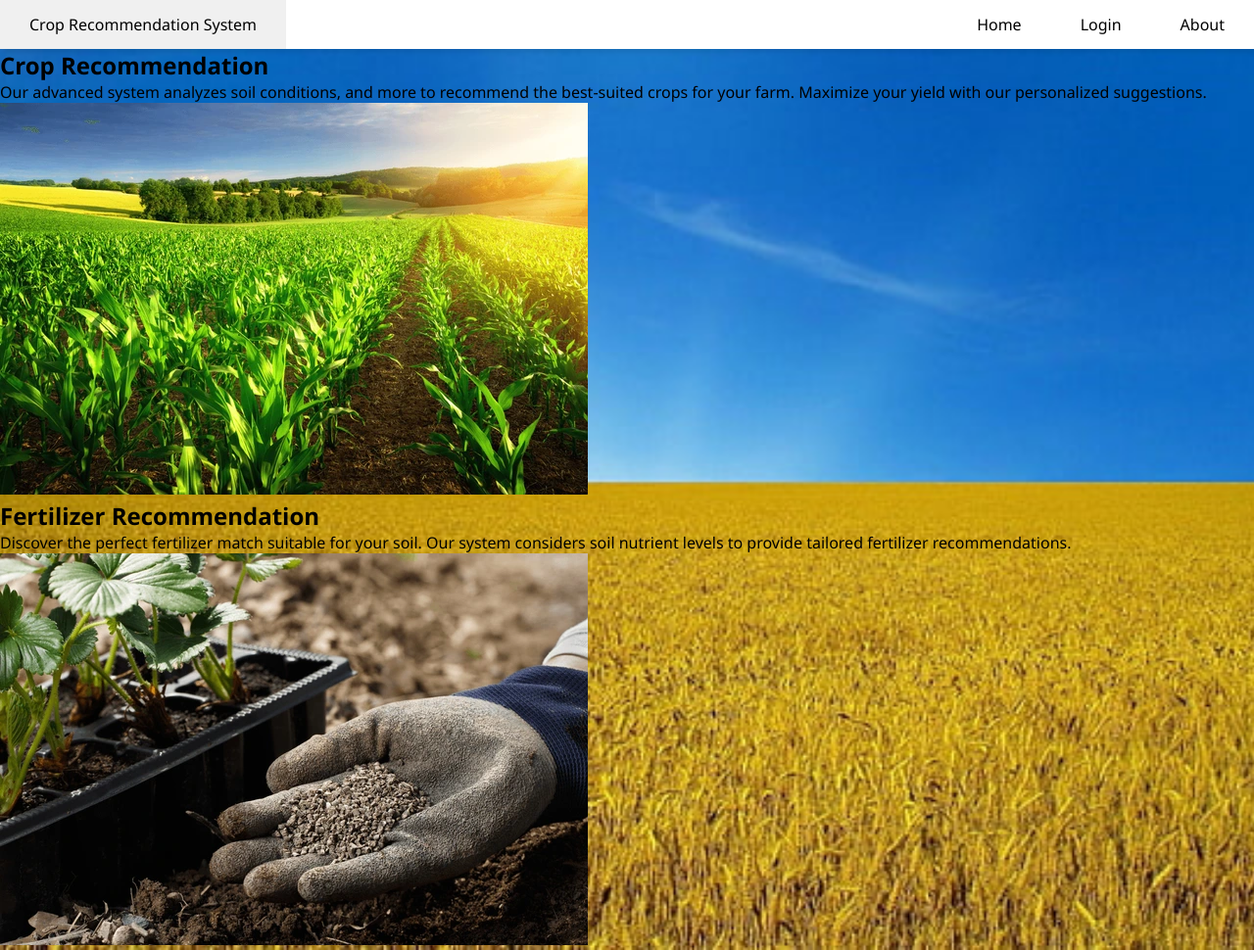
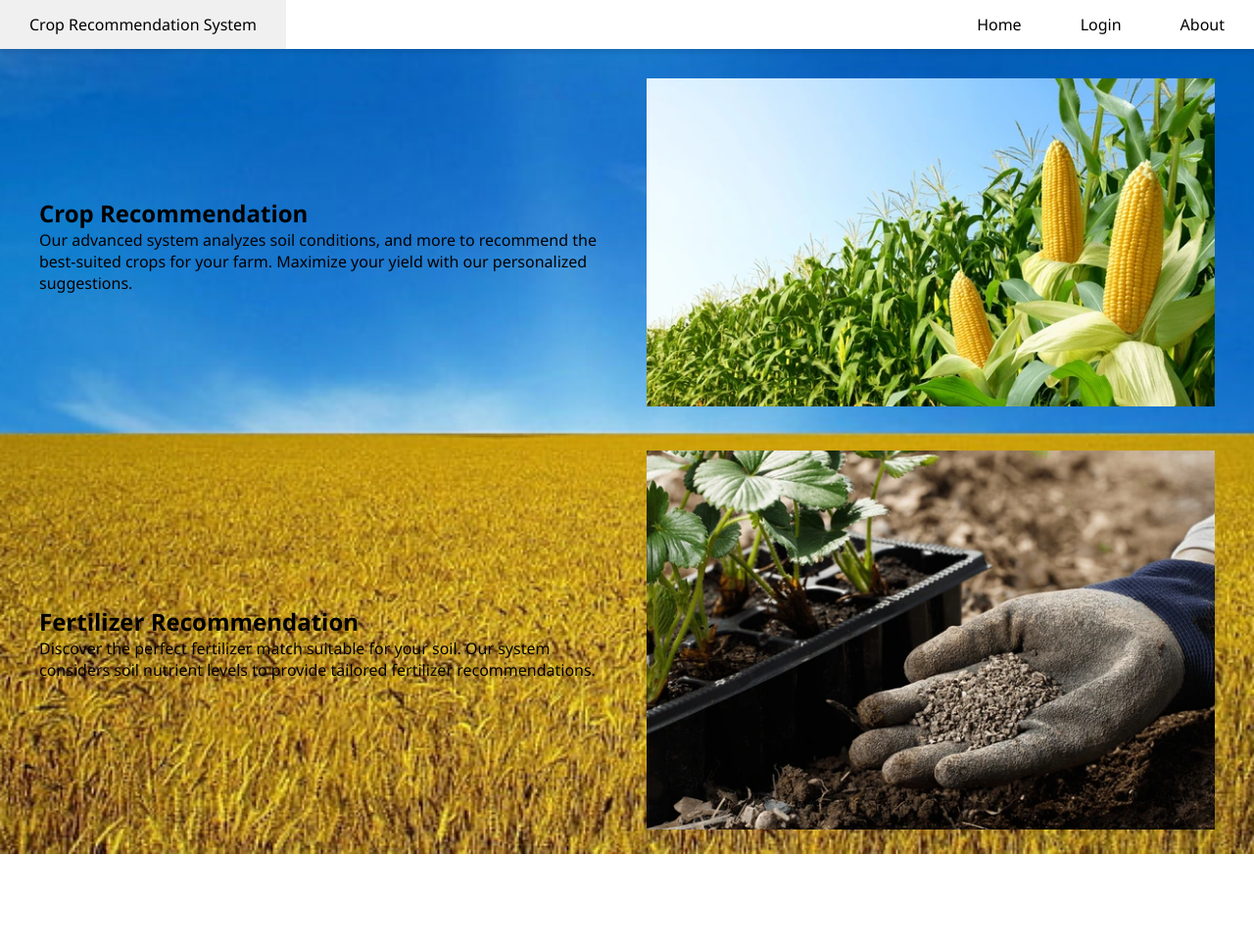
Before and after one commit to BirendraKSharma/minor_project, a Flask app: page / in a window 1280 px wide. Shown: the whole page at 98% size. After the commit the page ends 872 px from the top, so only its background shows below. Run offline with Flask 3, Linux system fonts and the light colour scheme; parts of the project's set-up code (start-up, migrations or seed data) failed here and were passed over; some libraries are stand-ins or nearby versions.

Commit message:
final change form birendra

```diff
--- a/app.py
+++ b/app.py
@@ -34,6 +34,11 @@ mysql = MySQL(app)
 @app.route('/homepage')
 def homepage():
     return render_template('homepage.html')
+
+#ger recommend page
+@app.route('/index')
+def redirect_1():
+    return render_template('index.html')
 
 #login page
 @app.route('/')
--- a/templates/dashboard.html
+++ b/templates/dashboard.html
@@ -121,12 +121,14 @@
             ></a>
           </li>
           <li><a href="/homepage">Home</a></li>
+          <li><a href="/index" action="/redirect_1" method="POST">Get Recommend</a></li>
           <li><a href="/logout">Logout</a></li>
           <li><a href="#">About Us</a></li>
         </ul>
         <ul>
           <li><a href="#">Crop Recommendation System</a></li>
           <li class="hideOnMobile"><a href="/homepage">Home</a></li>
+          <li class="hideOnMobile"><a href="/index" action="/redirect_1" method="POST">Get Recommend</a></li>
           <li class="hideOnMobile"><a href="/logout">Logout</a></li>
           <li class="hideOnMobile"><a href="#">About</a></li>
           <li class="menu-button" onclick="showSidebar()">
--- a/templates/homepage.html
+++ b/templates/homepage.html
@@ -4,7 +4,6 @@
     <meta charset="UTF-8" />
     <meta name="viewport" content="width=device-width, initial-scale=1.0" />
     <title>Crop & Fertilizer Recommendation System</title>
-  </head>
     <style>
       * {
         margin: 0;
@@ -12,15 +11,25 @@
       }
       body {
       min-height: 100vh;
-      background: url("crop.jpg");
-      background-size: cover;
-      background-repeat: no-repeat;
-      background-position: center;
       font-family: "Segoe UI", Tahoma, Geneva, Verdana, sans-serif;
     }
+    .container_home {
+      min-height: 100vh;
+      background: url("static/crop.jpg") center/cover no-repeat fixed;
+      backdrop-filter: blur(5px); /* Apply blur effect to the background */
+    }
+
       nav {
+        position: fixed;
+        top: 0;
+        left: 0;
+        width: 100%;
         background-color: white;
         box-shadow: 3px 3px 5px rgba(0, 0, 0, 0.1);
+        z-index: 1000;
+      }
+      .container_home {
+        padding-top: 60px;
       }
       nav ul {
         width: 100%;
@@ -83,6 +92,24 @@
           width: 100%;
         }
       }
+      .feature-section {
+        display: flex;
+        align-items: center;
+        justify-content: space-between;
+        padding: 20px;
+      }
+      .feature-info {
+        flex: 1;
+        padding: 0 20px;
+      }
+      .feature-image {
+        flex: 1;
+        padding: 0 20px;
+      }
+      .feature-image img {
+        max-width: 100%;
+        height: auto;
+      }
     </style>
     <script>
       function showSidebar() {
@@ -94,22 +121,24 @@
         sidebar.style.display = "none";
       }
     </script>
+  </head>
   <body>
     <header>
       <nav>
         <ul class="sidebar">
           <li onclick="hideSidebar()">
-            <a href="#"
-              ><svg
-                xmlns="burgerIcon1.svg"
+            <a href="#">
+              <svg
+                xmlns="http://www.w3.org/2000/svg"
                 height="26"
                 viewBox="0 96 960 960"
                 width="26"
               >
                 <path
                   d="m249 849-42-42 231-231-231-231 42-42 231 231 231-231 42 42-231 231 231 231-42 42-231-231-231 231Z"
-                /></svg
-            ></a>
+                />
+              </svg>
+            </a>
           </li>
           <li><a href="/homepage">Home</a></li>
           <li><a href="/login">Login</a></li>
@@ -121,17 +150,18 @@
           <li class="hideOnMobile"><a href="/login">Login</a></li>
           <li class="hideOnMobile"><a href="#">About</a></li>
           <li class="menu-button" onclick="showSidebar()">
-            <a href="#"
-              ><svg
-                xmlns="burgerIcon.svg"
+            <a href="#">
+              <svg
+                xmlns="http://www.w3.org/2000/svg"
                 height="26"
                 viewBox="0 96 960 960"
                 width="26"
               >
                 <path
                   d="M120 816v-60h720v60H120Zm0-210v-60h720v60H120Zm0-210v-60h720v60H120Z"
-                /></svg
-            ></a>
+                />
+              </svg>
+            </a>
           </li>
         </ul>
       </nav>
@@ -147,10 +177,7 @@
           </p>
         </div>
         <div class="feature-image">
-          <img
-            src="static/rows-young-corn-plants-on-600nw-278452958.webp"
-            alt="Crop Recommendation Image"
-          />
+          <img src="static/corn.webp" alt="Crop Recommendation Image" />
         </div>
       </section>
 
@@ -165,7 +192,7 @@
         </div>
         <div class="feature-image">
           <img
-            src="static/gardener-blending-organic-fertiliser-humic-600nw-1364887628.webp"
+            src="static/fertilizer.webp"
             alt="Fertilizer Recommendation Image"
           />
         </div>
--- a/templates/login.html
+++ b/templates/login.html
@@ -32,7 +32,7 @@
 <body>
         <header>
             <nav>
-                <label class="logo">Crops Recommendation System</label>
+                <label class="logo" style="color: rgb(226, 216, 216);">Crops Recommendation System</label>
 
             </nav>
         </header>
--- a/templates/register.html
+++ b/templates/register.html
@@ -26,7 +26,7 @@
 <body>
     <header>
         <nav>
-            <label class="logo">Crops Recommendation System</label>
+            <label class="logo" style="color: rgb(226, 216, 216);">Crops Recommendation System</label>
         </nav>
     </header>
 
```
Also changed, not shown: static/corn.webp (renamed from static/corn-cobs-plantation-field-background-600nw-2313869449.webp), static/fertilizer.webp (renamed from static/gardener-blending-organic-fertiliser-humic-600nw-1364887628.webp). Lines whose indentation alone changed are shown as unchanged.
